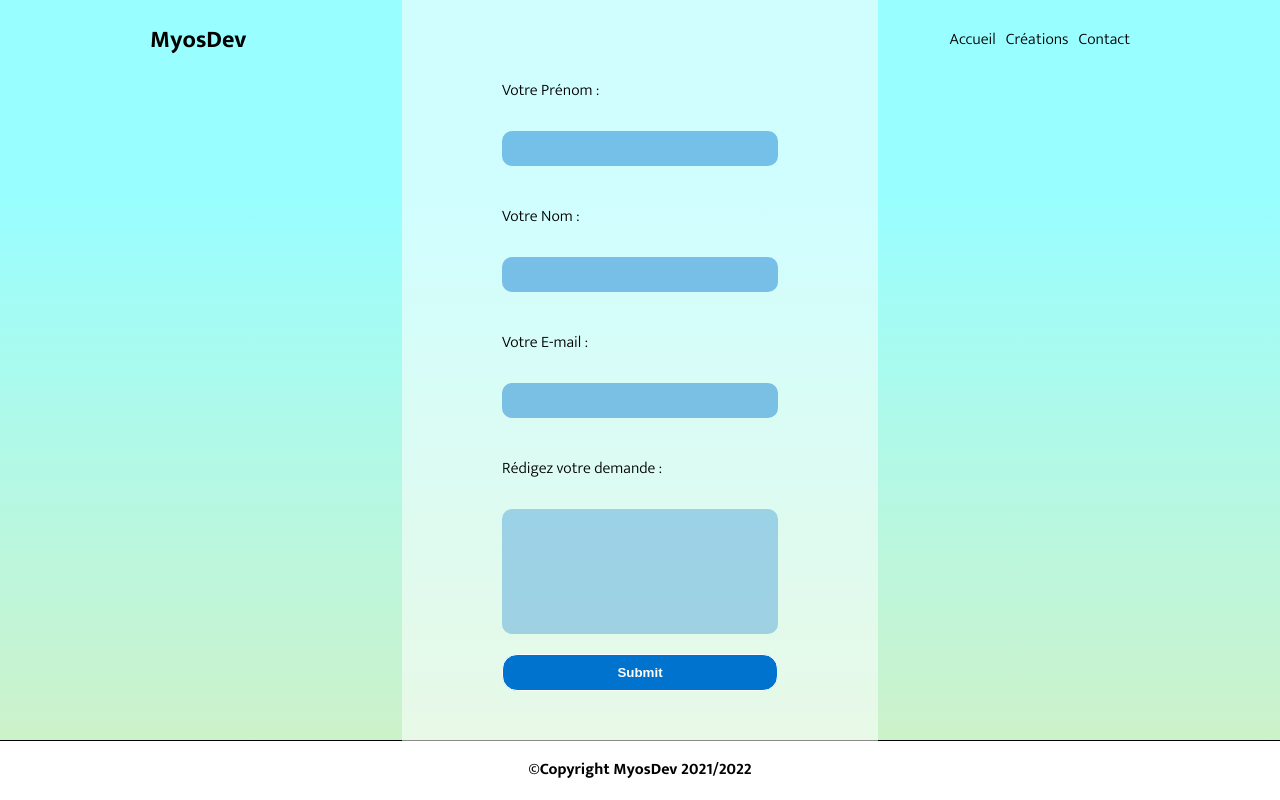
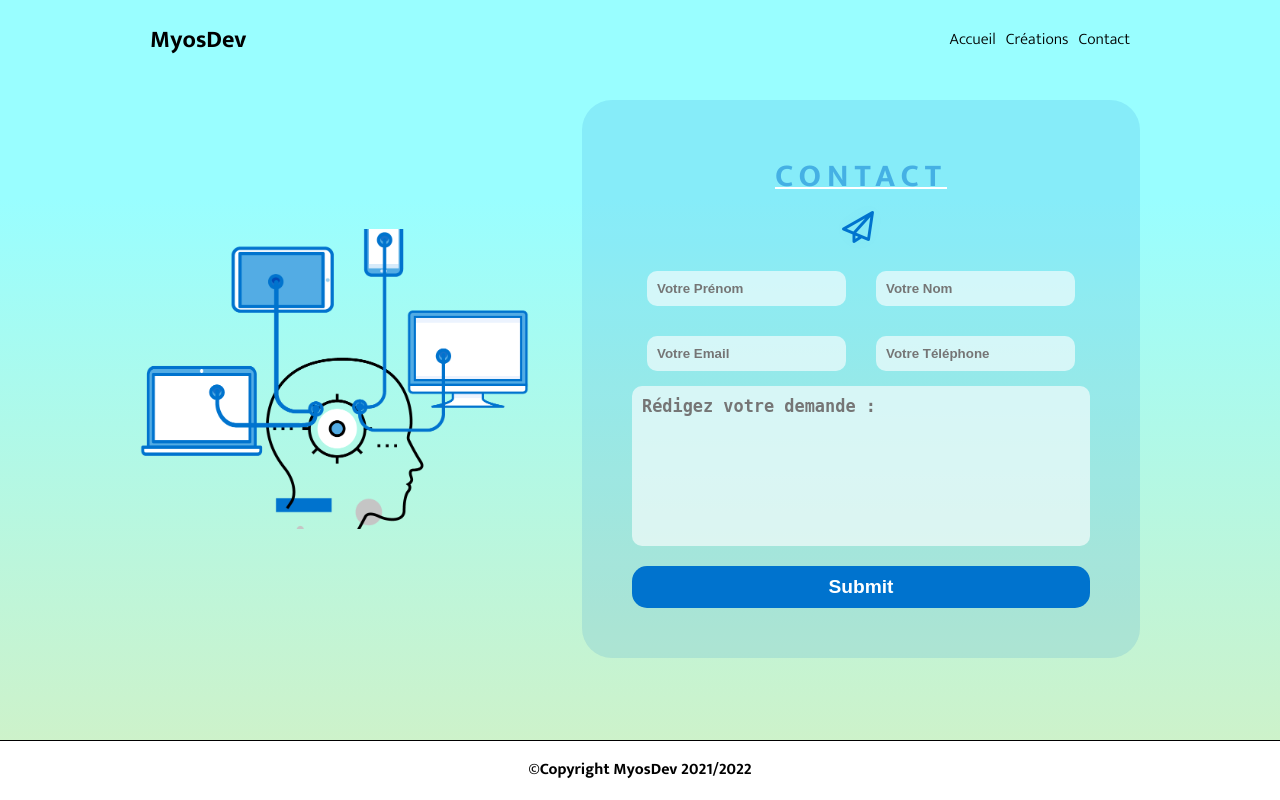
Before and after one commit to myos84/myos84.github.io, a PHP site: page /Portfolio/contact.html in a window 1280 px wide. Run offline with PHP 8.4, Linux system fonts and the light colour scheme.

Commit message:
modification Formulaire

```diff
--- a/Portfolio/contact.html
+++ b/Portfolio/contact.html
@@ -4,6 +4,7 @@
     <meta charset="UTF-8">
     <meta http-equiv="X-UA-Compatible" content="IE=edge">
     <meta name="viewport" content="width=device-width, initial-scale=1.0">
+    <link rel="stylesheet" href="https://cdnjs.cloudflare.com/ajax/libs/font-awesome/6.0.0-beta3/css/all.min.css" integrity="sha512-Fo3rlrZj/k7ujTnHg4CGR2D7kSs0v4LLanw2qksYuRlEzO+tcaEPQogQ0KaoGN26/zrn20ImR1DfuLWnOo7aBA==" crossorigin="anonymous" referrerpolicy="no-referrer" />
     <link rel="stylesheet" href="./css/styles.css">
     <title>MyosDev | Contact</title>
 </head>
@@ -19,16 +20,17 @@
                 </ul>
             </nav>
     <section class="formFlex">
+        <div class="picture"></div>
         <div class="card">
+            <span>CONTACT</span><span><i class="far fa-paper-plane"></i></span>
        <form action="post" id="formulaire">
-           <label for="prenom">Votre Prénom :</label><br>
-                <input type="text" name="prenom" id="prenom" required><br>
-           <label for="nom">Votre Nom :</label><br>
-                <input type="text" name="nom" id="nom" required="" ><br>
-           <label for="email">Votre E-mail :</label><br>
-                <input type="email" name="email" id="email" required ><br>
-           <label for="demande">Rédigez votre demande :</label><br>
-                <textarea name="description" id="desctiption" cols="30" rows="7" required></textarea>
+           <div id="topForm">
+                    <input id="inputForm" type="text" name="prenom" placeholder="Votre Prénom" id="prenom" required>
+                    <input id="inputForm" type="text" name="nom" id="nom" placeholder="Votre Nom" required="" >
+                    <input id="inputForm" type="email" name="email" id="email" placeholder="Votre Email" required >
+                    <input id="inputForm" type="tel" name="telephone" id="telephone" placeholder="Votre Téléphone" required >
+            </div>
+                <textarea name="description" id="desctiption" placeholder="Rédigez votre demande :" cols="30" rows="7" required></textarea>
                 <input class="envoyer" type="submit">
        </form>
     </div>
--- a/Portfolio/css/styles.css
+++ b/Portfolio/css/styles.css
@@ -43,23 +43,21 @@ h2,p{
 
 form input {
     border: none;
-    background-color: #0071ce70;
+    background-color: rgba(255, 255, 255, 0.618);
     padding: 10px;
     border-radius: 10px;
 }
 
-form label{
-    margin-top: 10px;
-    font-weight: 30
-
-}
 
 form textarea{
     border: none;
-    background-color: #0071ce4d;
+    background-color: rgba(255, 255, 255, 0.618);
     padding: 10px;
     border-radius: 10px;
     resize: none;
+    font-size: 1.3em;
+    font-weight: 700;
+    color: #0073ce;
 }
 
 #presentation {
@@ -103,6 +101,17 @@ form textarea{
 #formulaire {
     display: flex;
     flex-direction: column;
+}
+
+#topForm {
+    display: grid;
+    grid-template-columns: repeat(2, 1fr);
+}
+
+#inputForm {
+    margin: 15px;
+    color: #0073ce;
+    font-weight: 700;
 }
 
 
@@ -191,26 +200,53 @@ form textarea{
 }
 
 .card {
-    padding: 100px;
-    background-color: rgba(255, 255, 255, 0.542);
+    padding: 50px;
+    background-color: #0071ce20;
     border-radius: 30px;
+    width: 50%;
+}
+.card span{
+    font-weight: bolder;
+    letter-spacing: 6px;
+    font-size: 2em;
+    display: inline-block;
+    width: 100%;
+    text-align: center;
+    color: #0071ce7c;
+    text-decoration: underline #FFF 2px;
+}
+.card span .far{
+    color: #0073ce;
+    text-shadow: 0 0 15px #0071ce0b;
 }
 
 .envoyer {
     color: white;
-    border: 1px solid white;
+    /* border: 1px solid white; */
     background-color: #0073ce;
     margin-top: 20px;
     padding: 10px 15px;
     border-radius: 15px;
     font-weight: 700;
+    font-size: 1.2em;
     cursor: pointer;
+    transition: all .3s;
 }
 .envoyer:hover{
     background-color: white;
     color: #0073ce;
+    transition: all .3s;
 }
 
 .headContact {
     height:calc(100vh - 60px);
 }
+
+.picture {
+    background: center url(../images/presentation.png.png) ;
+    height: 50%;
+    width: 50%;
+    background-size: cover;
+    margin-right: 50px;
+
+}
--- a/Portfolio/index.html
+++ b/Portfolio/index.html
@@ -4,6 +4,7 @@
     <meta charset="UTF-8">
     <meta http-equiv="X-UA-Compatible" content="IE=edge">
     <meta name="viewport" content="width=device-width, initial-scale=1.0">
+    <link rel="stylesheet" href="https://cdnjs.cloudflare.com/ajax/libs/font-awesome/6.0.0-beta3/css/all.min.css" integrity="sha512-Fo3rlrZj/k7ujTnHg4CGR2D7kSs0v4LLanw2qksYuRlEzO+tcaEPQogQ0KaoGN26/zrn20ImR1DfuLWnOo7aBA==" crossorigin="anonymous" referrerpolicy="no-referrer" />
     <link rel="stylesheet" href="./css/styles.css">
     <title>MyosDev | Portfolio</title>
 </head>
```
